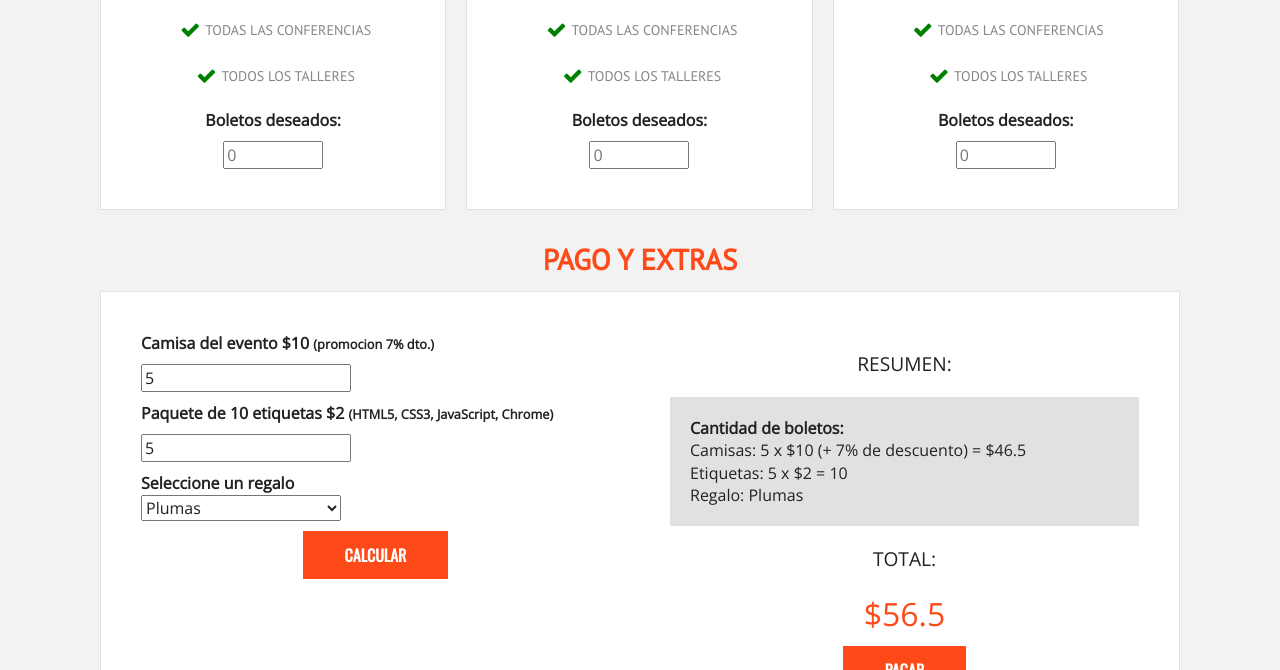
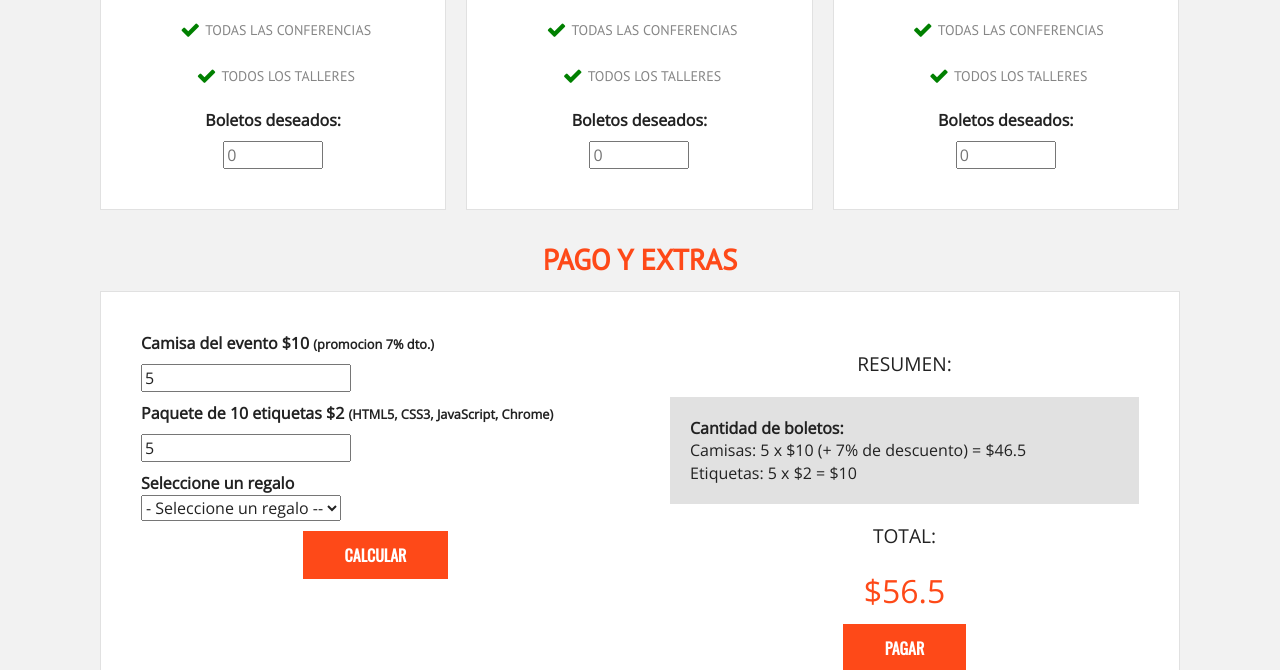
Before and after one commit to gabiota31/desafioJS, a plain HTML site: page index.html in a window 1280 px wide. Both pictures are taken after typing "5", "5" into the empty fields and a click on the button "Calcular". Shown: the part 673-1343 px from the top of the page. Drawn offline with nearby package versions, Linux system fonts and the light colour scheme.

Commit message:
arregle algunos errores

```diff
--- a/index.html
+++ b/index.html
@@ -136,10 +136,10 @@
                         <div class="orden">
                             <label for="regalo">Seleccione un regalo</label> <br>
                             <select id="regalo" name="regalo" required>
-                                <option value="">- Seleccione un regalo --</option>
-                                <option value="2">Etiquetas</option>
-                                <option value="1">Pulsera</option>
-                                <option value="3">Plumas</option>
+                                <option class="option" value="">- Seleccione un regalo --</option>
+                                <option class="option" value="1">Etiquetas</option>
+                                <option class="option" value="2">Pulsera</option>
+                                <option class="option" value="3">Plumas</option>
                             </select>
                         </div><!--.orden-->
 
--- a/js/cotizador.js
+++ b/js/cotizador.js
@@ -1,4 +1,3 @@
-var prueba = document.getElementById("prueba")
 
 var nombre = document.getElementById('nombre')
 var apellido = document.getElementById('apellido')
@@ -24,23 +23,15 @@ var regaloSelect = document.getElementById("regalo-select")
 var sumaTotal = document.getElementById("suma-total")
 var btnCalcular = document.getElementById("calcular")
 
-console.log(btnCalcular)
-
 btnCalcular.addEventListener('click', textSaver)
-prueba.addEventListener('click', aVer)
 //prueba.addEventListener('click', textModifier)
 //paseCompleto.addEventListener('click', textSaver(prueba))  //SI LO PONEMOS ASI CON LA FUNCIÓN CON ARGUMENTO SE EJECUTA LA FUNCION CUANDO SE HABRE LA PAGINA Y NO CUANTO HACEMOS EL EVENTO
 //paseCompleto.addEventListener('click', clicked)
 
-function clicked(){
-    alert('haz hecho click')
-}
 
-function aVer(){
-    console.log("nombre y apellido", nombre.value, apellido.value, typeof(nombre.value))
-}
-
+//función del listener que hace los calculos y pone el resumen y el precio total
 function textSaver(){
+    //calculos
     var cantPaseDia = paseDia.value * 30
     var cantPaseCompleto = paseCompleto.value * 50
     var cantPaseDosDias = paseDosDias.value * 45
@@ -48,12 +39,11 @@ function textSaver(){
     var cantEtiquetas = etiquetas.value * 2
 
     var total =  cantPaseDia + cantPaseCompleto + cantPaseDosDias + cantCamisas + cantEtiquetas
+
+    //print pago total
     sumaTotal.textContent = '$' + total
 
-    console.log(total)
-    console.log("prueba", cantPaseDosDias)
-    console.log("regalo", regalo.value)
-
+    //parte del resumen
     nombreResumen.textContent = nombre.value
     apellidoResumen.textContent = apellido.value
     boletos.textContent = "Cantidad de boletos:"
@@ -70,112 +60,16 @@ function textSaver(){
         resumenCamisa.textContent = "Camisas: " + camisaEvento.value + " x $10 (+ 7% de descuento) = $" + cantCamisas
     }
     if(cantEtiquetas!= 0){
-        resumenEtiquetas.textContent = "Etiquetas: " + etiquetas.value + " x $2 = " + cantEtiquetas
+        resumenEtiquetas.textContent = "Etiquetas: " + etiquetas.value + " x $2 = $" + cantEtiquetas
     }
-    if(regalo.value = 1){
+    if(regalo.value == 1){
         regaloSelect.textContent = "Regalo: Etiquetas"
     }
-    if(regalo.value = 2){
+    else if(regalo.value == 2){
         regaloSelect.textContent = "Regalo: Pulsera"
     }
-    if(regalo.value = 3){
+    else if(regalo.value == 3){
         regaloSelect.textContent = "Regalo: Plumas"
     }
 
 }
-
-/*
-function textModifier(){
-    nombreResumen.textContent = nombre.value
-    apellidoResumen.textContent = apellido.value
-    resumenPaseDia.textContent = paseDia.value + " x $30 " + paseDia*30
-}*/
-
-
-
-
-
-
-
-
-
-
-
-
-
-
-
-
-
-
-
-
-
-
-
-
-
-
-
-
-/*
-function calculador(){
-    var btnCalcular = document.getElementById('calcular')
-    btnCalcular.addEventListener('click', guardarValorinputs)
-    for(let i=0 ; i<listaValores.length ; i++) {
-        var suma = 0
-        var numero = parseInt(listaValores[i])
-        suma = suma + numero
-        console.log(suma)
-    }
-    return suma
-}
-
-*/
-/*function calculador(){
-    var btnCalcular = document.getElementById('calcular')
-    btnCalcular.addEventListener('click', guardarValorinputs)
-    for(let i=0 ; i<listaValores.length ; i++) {
-        var suma = 0
-        if(listaValores[i] != "") {
-            var numero = parseInt(listaValores[i])
-            suma = suma + numero
-            console.log(suma)
-        }
-        else{
-            suma = 0
-            console.log(suma)
-        }
-    }
-    return suma
-}*/
-
-
-
-
-
-
-
-
-
-
-
-
-
-
-
-
-
-
-
-
-
-
-
-/*
-function gurdarValorInput(input, lista){
-    input.style.backgroundColor = 'yellow'
-    lista.push(input.value)
-    console.log(lista)
-}
-*/
```
Also changed, not shown: js/cotizador - copia.js (deleted, +0 -45 lines).
